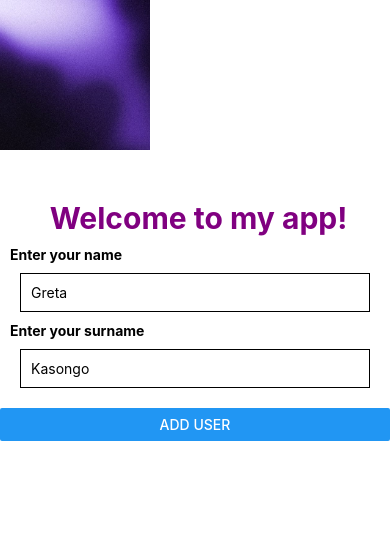
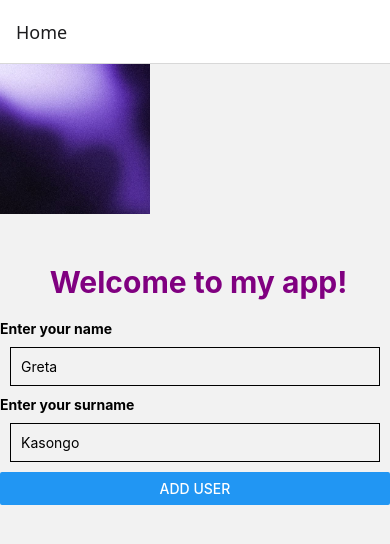
Before and after one commit to gretakasongo/new-app, a React Native app in the folder firstapp/: screen / in a window 390 px wide. Shown: the top 544 px of the page. Built offline with nearby package versions, Linux system fonts and the light colour scheme.

Commit message:
upgraded the app

```diff
--- a/firstapp/App.tsx
+++ b/firstapp/App.tsx
@@ -1,22 +1,56 @@
 import { StatusBar } from 'expo-status-bar';
+import { useState } from 'react';
 import { StyleSheet, Text, View,TextInput, Button, Image} from 'react-native';
+import {NavigationContainer} from '@react-navigation/native';
+import {createNativeStackNavigator} from '@react-navigation/native-stack';
+
 
 export default function App() {
+  const Stack = createNativeStackNavigator();
   return (
-    <View>
+    <NavigationContainer>
+      <Stack.Navigator>
+
+        <Stack.Screen name="Home" component={MainScreen} />
+
+      </Stack.Navigator>
+    </NavigationContainer>
+  );
+}
+function MainScreen() {
+  const [Name, setName] = useState('');
+  const [Surname, setSurname] = useState('');
+
+  const handleNameChange = (text: string) => {
+    const cleandText = text.replace(/[^a-zA-Z]/g, '');
+    setName(cleandText);
+  }
+
+  const handleSurnameChange = (text: string) => {
+    const cleanedText = text.replace(/[^a-zA-Z]/g, '');
+    setSurname(cleanedText);
+  }
+  console.log("App works");
+
+return(
+   <View>
       <Image style={styles.mainImg} source={require('./assets/Images/VSCode.jpg')} />
       <Text style={styles.welcomeTxt}> Welcome to my app!</Text>
       <View style={styles.inputFlex}>
         <Text style={styles.headingTxt}>Enter your name</Text>
-        <TextInput style={styles.inputBoxTxt} placeholder="Greta" />
+        <TextInput style={styles.inputBoxTxt} placeholder="Greta"
+        onChangeText={newText => setName(newText)} />
         <Text style={styles.headingTxt}>Enter your surname</Text>
-        <TextInput style={styles.inputBoxTxt} placeholder="Kasongo" />
+        <TextInput style={styles.inputBoxTxt} placeholder="Kasongo"
+        onChangeText={newText => setSurname(newText)} />
       </View>
-      <Button title="Add User" />
+      <Button title="Add User"
+       onPress={() => {
+         console.log("Name:"+ Name +
+         "Surname:"+ Surname);
+         }} />
       <StatusBar style="auto" />
-    </View>
-  );
-}
+    </View>)}
 
 const styles = StyleSheet.create({
   welcomeTxt: {
@@ -44,8 +78,8 @@
 
   },
   inputFlex: {
-    flexDirection: "column",
-    margin: 10,
+    justifyContent: "space-evenly",
+    marginTop: 20,
   }
 
 });
--- a/firstapp/package.json
+++ b/firstapp/package.json
@@ -3,10 +3,14 @@
   "version": "1.0.0",
   "main": "index.ts",
   "dependencies": {
+    "@react-navigation/native": "^7.3.14",
+    "@react-navigation/native-stack": "^7.18.6",
     "expo": "~54.0.0",
     "expo-status-bar": "~3.0.9",
     "react": "19.1.0",
-    "react-native": "0.81.5"
+    "react-native": "0.81.5",
+    "react-native-safe-area-context": "~5.6.0",
+    "react-native-screens": "~4.16.0"
   },
   "devDependencies": {
     "@types/react": "~19.1.10",
--- /dev/null
+++ b/package.json
@@ -0,0 +1,6 @@
+{
+  "dependencies": {
+    "@react-navigation/native": "^7.3.14",
+    "@react-navigation/native-stack": "^7.18.6"
+  }
+}
```
Also changed, not shown: 2 other files (tests, documents, lock files or other folders).
